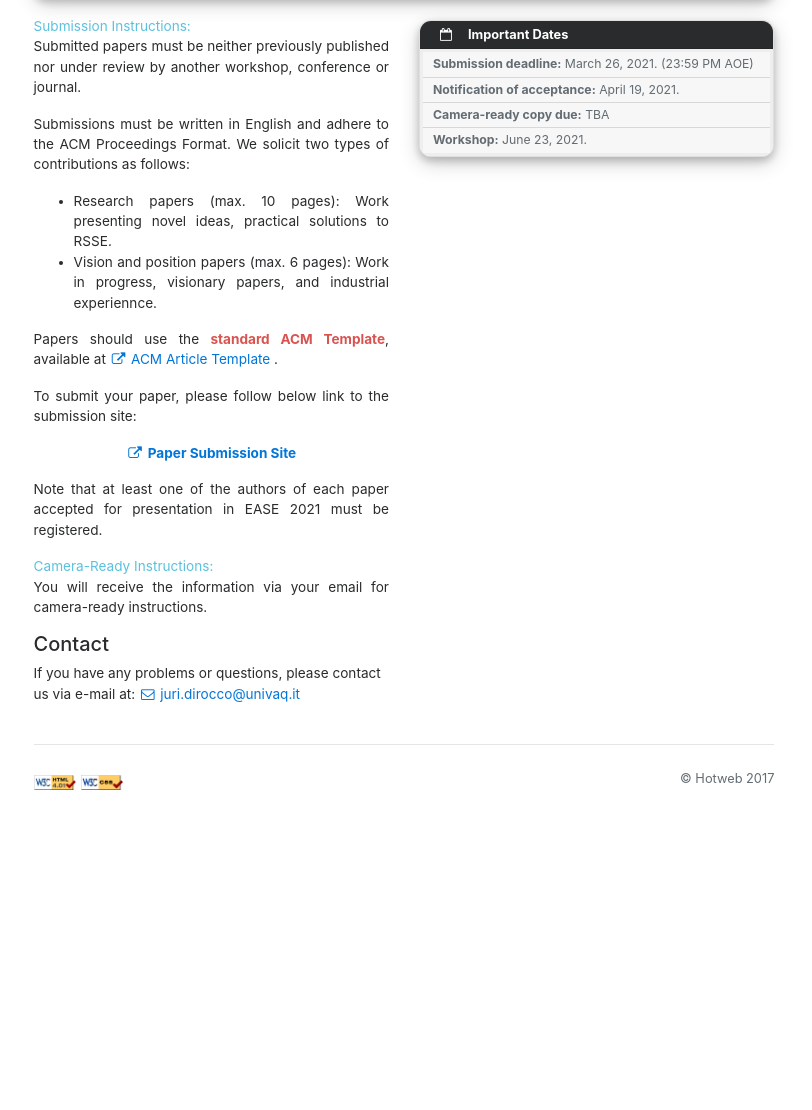
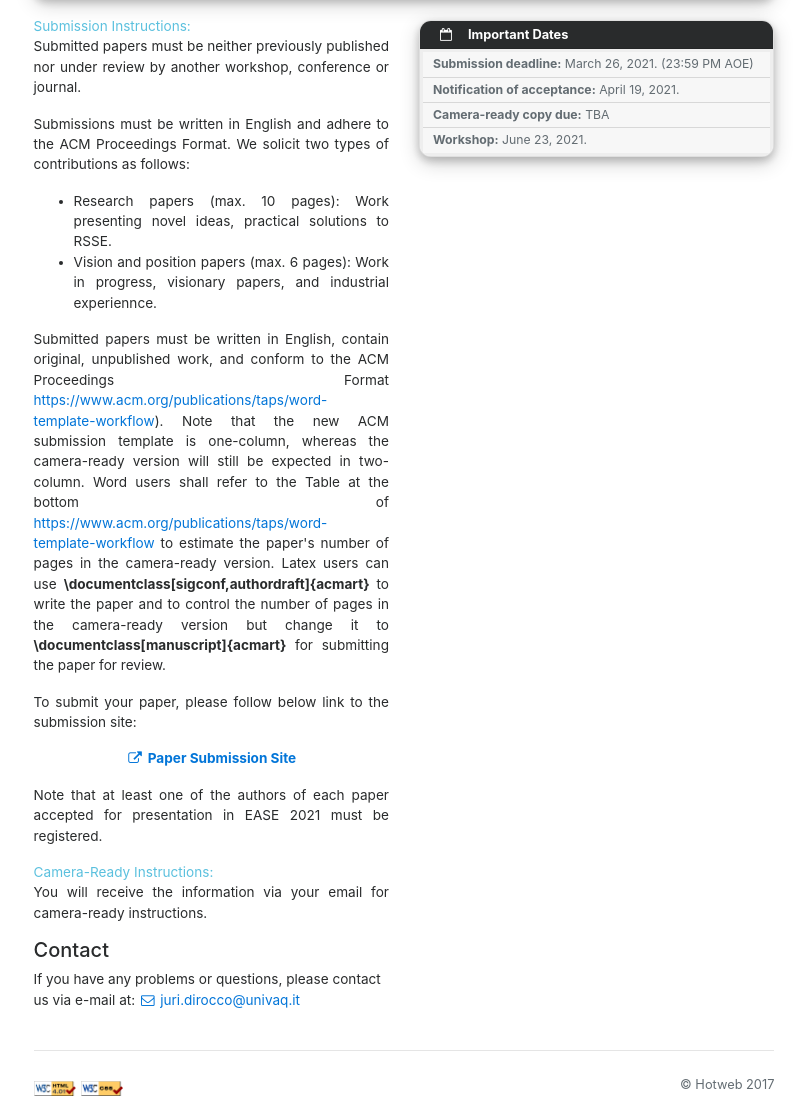
Before and after one commit to WEARS21/WEARS21.github.io, a Jekyll site: the page built from submission.html, in a window 1280 px wide. Shown: the part 322-1432 px from the top of the page, without its empty margins (236-1048 px from the left). Built offline with Jekyll 4.4.1, drawn with Linux system fonts in a browser that asks for light colours; nearby versions of some CDN libraries; before the commit the page ends 1126 px from its top, so only the background shows below that.

Commit message:
Update submission.html

```diff
--- a/submission.html
+++ b/submission.html
@@ -21,10 +21,14 @@ slide_id: 3
             </ul>
             </p>
 
-        <p> Papers should use the <strong class="text-danger">standard ACM Template</strong>, available at
-            <a href="https://www.acm.org/publications/taps/word-template-workflow">
-                <i class="fa fa-external-link fa-fw" aria-hidden="true"></i> ACM Article Template
-            </a>.
+        <p> Submitted papers must be written in English, contain original, unpublished work, and conform to the ACM Proceedings Format
+            <a href="https://www.acm.org/publications/taps/word-template-workflow">https://www.acm.org/publications/taps/word-template-workflow</a>).
+            Note that the new ACM submission template is one-column, whereas the camera-ready version will still be expected in two-column.
+            Word users shall refer to the Table at the bottom of
+            <a href="https://www.acm.org/publications/taps/word-template-workflow">https://www.acm.org/publications/taps/word-template-workflow</a>
+            to estimate the paper's number of pages in the camera-ready version. Latex users can use <b>\documentclass[sigconf,authordraft]{acmart}</b>
+            to write the paper and to control the number of pages in the camera-ready version but change it to <b>\documentclass[manuscript]{acmart}</b>
+            for submitting the paper for review.
         </p>
 
 
```
